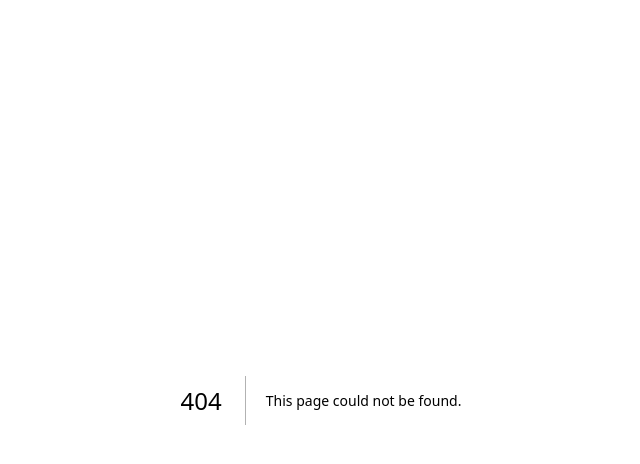
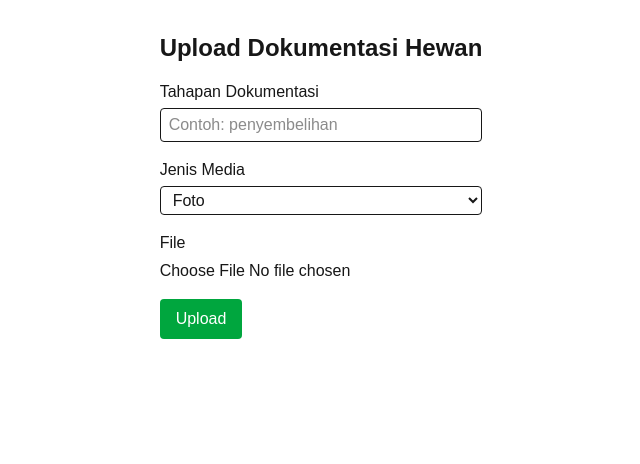
Before and after one commit to ammarameeraahmad/qurtek, a Next.js app: page /petugas/1 in a window 1280 px wide. Before the commit this address had no page. Shown: the top 464 px of the page, without its empty margins (319-959 px from the left). Built offline with nearby package versions, Linux system fonts and the light colour scheme; no server answers.

Commit message:
feat: pipeline upload media, galeri, dan halaman petugas sesuai plan.md

```diff
--- a/package.json
+++ b/package.json
@@ -9,6 +9,7 @@
     "lint": "eslint"
   },
   "dependencies": {
+    "@supabase/supabase-js": "^2.101.1",
     "next": "16.2.2",
     "react": "19.2.4",
     "react-dom": "19.2.4"
--- /dev/null
+++ b/src/app/d/[id]/galeri/page.tsx
@@ -0,0 +1,27 @@
+import { supabase } from "@/lib/supabase";
+
+export default async function GaleriHewan({ params }: { params: { id: string } }) {
+  const { data, error } = await supabase
+    .from("dokumentasi")
+    .select("*")
+    .eq("hewan_id", params.id)
+    .order("created_at", { ascending: true });
+  if (error) return <div>Error: {error.message}</div>;
+  return (
+    <div className="max-w-2xl mx-auto p-8">
+      <h1 className="text-2xl font-bold mb-4">Galeri Dokumentasi Hewan</h1>
+      <div className="grid grid-cols-2 gap-4">
+        {data?.map((item: any) => (
+          <div key={item.id} className="border rounded p-2">
+            {item.jenis_media === "foto" ? (
+              <img src={supabase.storage.from("qurban_media").getPublicUrl(item.url_media).data.publicUrl} alt="foto" className="w-full h-40 object-cover" />
+            ) : (
+              <video src={supabase.storage.from("qurban_media").getPublicUrl(item.url_media).data.publicUrl} controls className="w-full h-40 object-cover" />
+            )}
+            <div className="text-xs mt-1">{item.tipe_tahapan}</div>
+          </div>
+        ))}
+      </div>
+    </div>
+  );
+}
--- /dev/null
+++ b/src/app/petugas/[id]/page.tsx
@@ -0,0 +1,10 @@
+import UploadMediaForm from "@/components/UploadMediaForm";
+
+export default function PetugasUploadPage({ params }: { params: { id: string } }) {
+  return (
+    <div className="max-w-xl mx-auto p-8">
+      <h1 className="text-2xl font-bold mb-4">Upload Dokumentasi Hewan</h1>
+      <UploadMediaForm hewanId={params.id} />
+    </div>
+  );
+}
--- /dev/null
+++ b/src/components/UploadMediaForm.tsx
@@ -0,0 +1,75 @@
+"use client";
+import { useState } from "react";
+import { uploadMedia } from "@/lib/uploadMedia";
+
+export default function UploadMediaForm({ hewanId }: { hewanId: string }) {
+  const [file, setFile] = useState<File | null>(null);
+  const [tahap, setTahap] = useState("");
+  const [jenisMedia, setJenisMedia] = useState("foto");
+  const [loading, setLoading] = useState(false);
+  const [success, setSuccess] = useState(false);
+  const [error, setError] = useState("");
+
+  async function handleSubmit(e: React.FormEvent) {
+    e.preventDefault();
+    if (!file || !tahap) return;
+    setLoading(true);
+    setError("");
+    setSuccess(false);
+    try {
+      await uploadMedia({ file, hewanId, tahap, jenisMedia });
+      setSuccess(true);
+      setFile(null);
+      setTahap("");
+    } catch (err: any) {
+      setError(err.message);
+    } finally {
+      setLoading(false);
+    }
+  }
+
+  return (
+    <form onSubmit={handleSubmit} className="space-y-4">
+      <div>
+        <label className="block mb-1">Tahapan Dokumentasi</label>
+        <input
+          type="text"
+          value={tahap}
+          onChange={e => setTahap(e.target.value)}
+          className="border px-2 py-1 rounded w-full"
+          placeholder="Contoh: penyembelihan"
+          required
+        />
+      </div>
+      <div>
+        <label className="block mb-1">Jenis Media</label>
+        <select
+          value={jenisMedia}
+          onChange={e => setJenisMedia(e.target.value)}
+          className="border px-2 py-1 rounded w-full"
+        >
+          <option value="foto">Foto</option>
+          <option value="video">Video</option>
+        </select>
+      </div>
+      <div>
+        <label className="block mb-1">File</label>
+        <input
+          type="file"
+          accept="image/*,video/*"
+          onChange={e => setFile(e.target.files?.[0] || null)}
+          required
+        />
+      </div>
+      <button
+        type="submit"
+        className="bg-green-600 text-white px-4 py-2 rounded"
+        disabled={loading}
+      >
+        {loading ? "Uploading..." : "Upload"}
+      </button>
+      {success && <div className="text-green-600">Upload berhasil!</div>}
+      {error && <div className="text-red-600">{error}</div>}
+    </form>
+  );
+}
--- /dev/null
+++ b/src/lib/uploadMedia.ts
@@ -0,0 +1,37 @@
+import { supabase } from "@/lib/supabase";
+
+export async function uploadMedia({
+  file,
+  hewanId,
+  tahap,
+  jenisMedia, // 'foto' | 'video'
+}: {
+  file: File;
+  hewanId: string;
+  tahap: string;
+  jenisMedia: string;
+}) {
+  // Nama file: HWN-001/tahap-foto-2026-04-03T12-00-00.jpg
+  const ext = file.name.split('.').pop();
+  const fileName = `${hewanId}/${tahap}-${jenisMedia}-${Date.now()}.${ext}`;
+  const { data, error } = await supabase.storage
+    .from("qurban_media")
+    .upload(fileName, file, {
+      cacheControl: "3600",
+      upsert: true,
+    });
+  if (error) throw error;
+  // Simpan ke tabel dokumentasi
+  const { data: doc, error: docErr } = await supabase
+    .from("dokumentasi")
+    .insert([
+      {
+        hewan_id: hewanId,
+        url_media: data.path,
+        jenis_media: jenisMedia,
+        tipe_tahapan: tahap,
+      },
+    ]);
+  if (docErr) throw docErr;
+  return data.path;
+}
```
Also changed, not shown: 1 other file (tests, documents, lock files or other folders).
